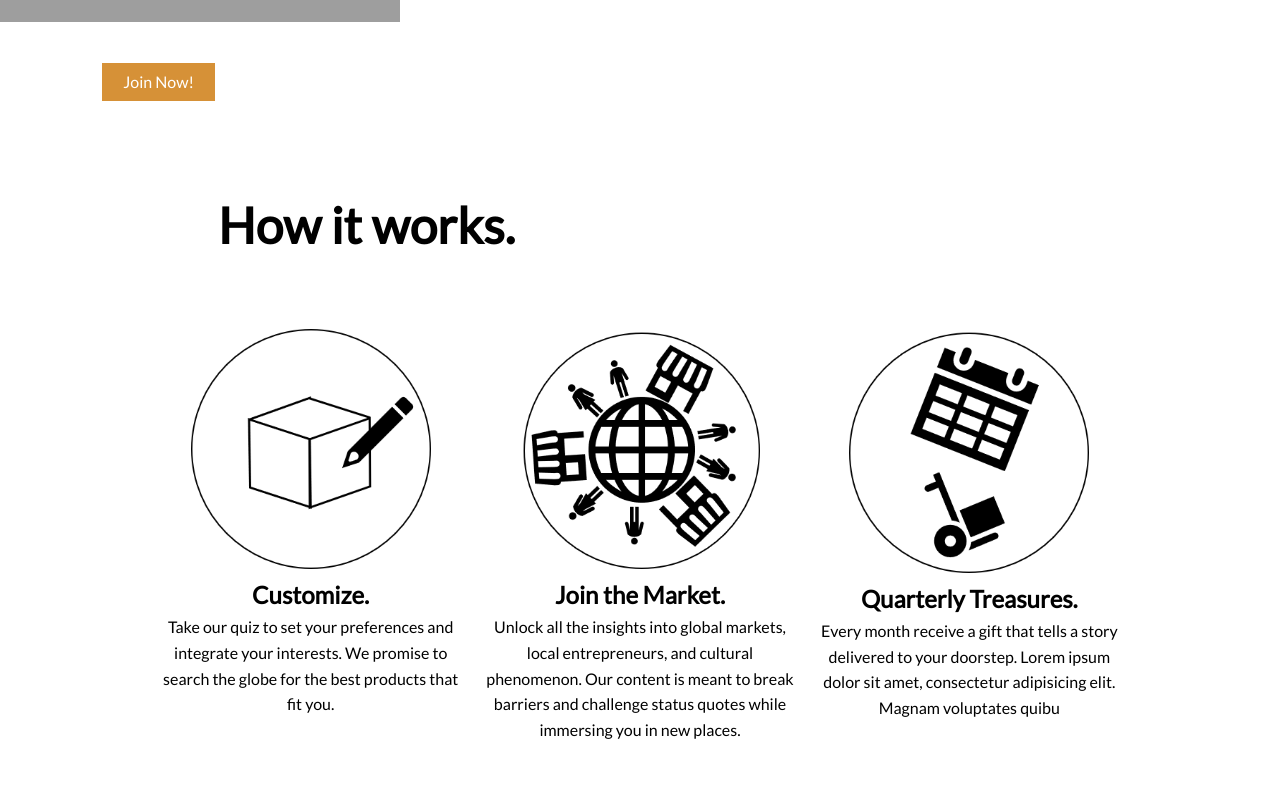
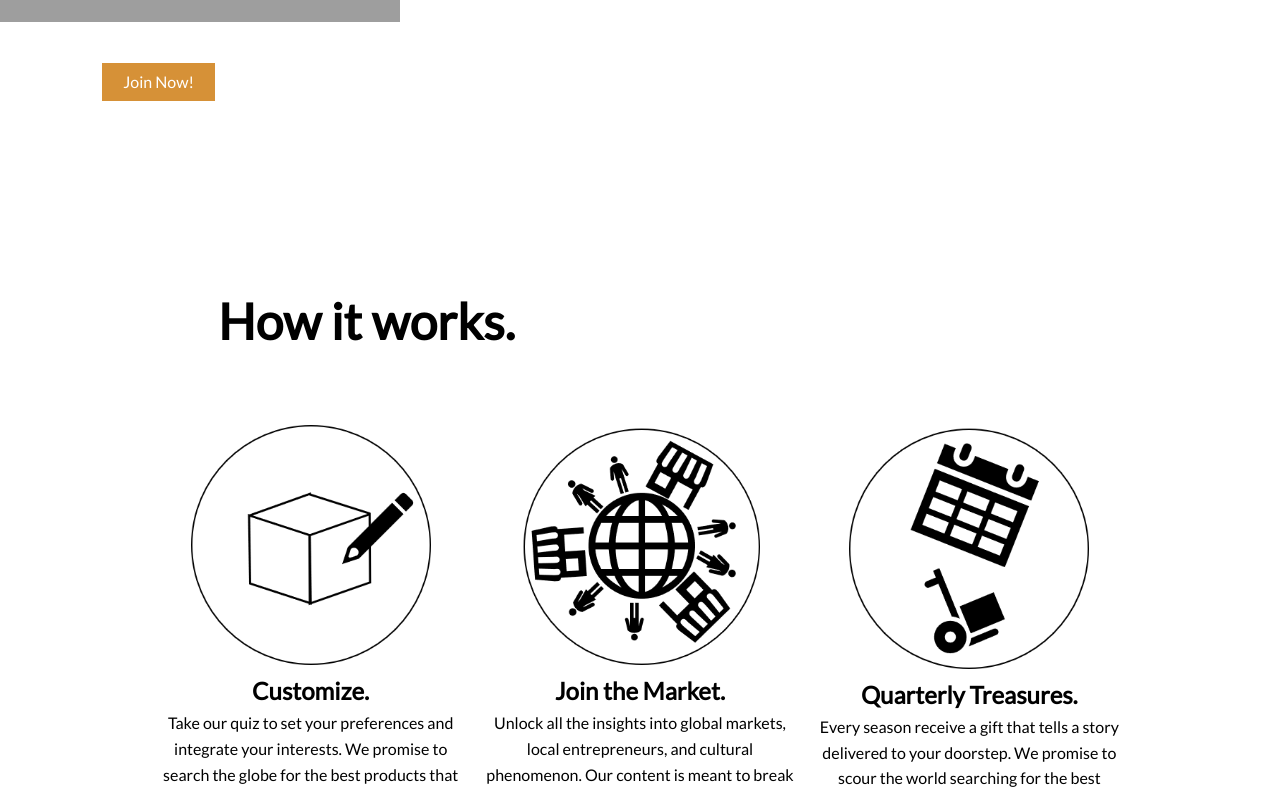
Before and after one commit to kevy3b/openMRKTS, a React (Create React App) app: page / in a window 1280 px wide. Shown: the part 417-1206 px from the top of the page. Built offline with nearby package versions, Linux system fonts and the light colour scheme; grey boxes are pictures that could not be loaded.

Commit message:
fixed typis

```diff
--- a/src/App.css
+++ b/src/App.css
@@ -534,7 +534,7 @@ table th {
 
 .go-down {
   position: relative;
-  top: 24rem;
+  top: 30rem;
   margin-bottom: 24.5rem;
 }
 
@@ -581,6 +581,12 @@ table th {
 @media (max-width: 440px) {
   .go-down {
     margin-bottom: 0;
+  }
+}
+
+@media (max-width: 1200px) {
+  .go-down {
+    top: 20rem;
   }
 }
 
--- a/src/components/pages/Home.js
+++ b/src/components/pages/Home.js
@@ -63,9 +63,10 @@ const Home = () => {
             ></img>
             <h1>Quarterly Treasures.</h1>
             <p>
-              Every month receive a gift that tells a story delivered to your
-              doorstep. Lorem ipsum dolor sit amet, consectetur adipisicing
-              elit. Magnam voluptates quibu{" "}
+              Every season receive a gift that tells a story delivered to your
+              doorstep. We promise to scour the world searching for the best
+              brands and products for you. Everything we purchase is ethically
+              sourced and tells a story.{" "}
             </p>
           </div>
         </div>
```
